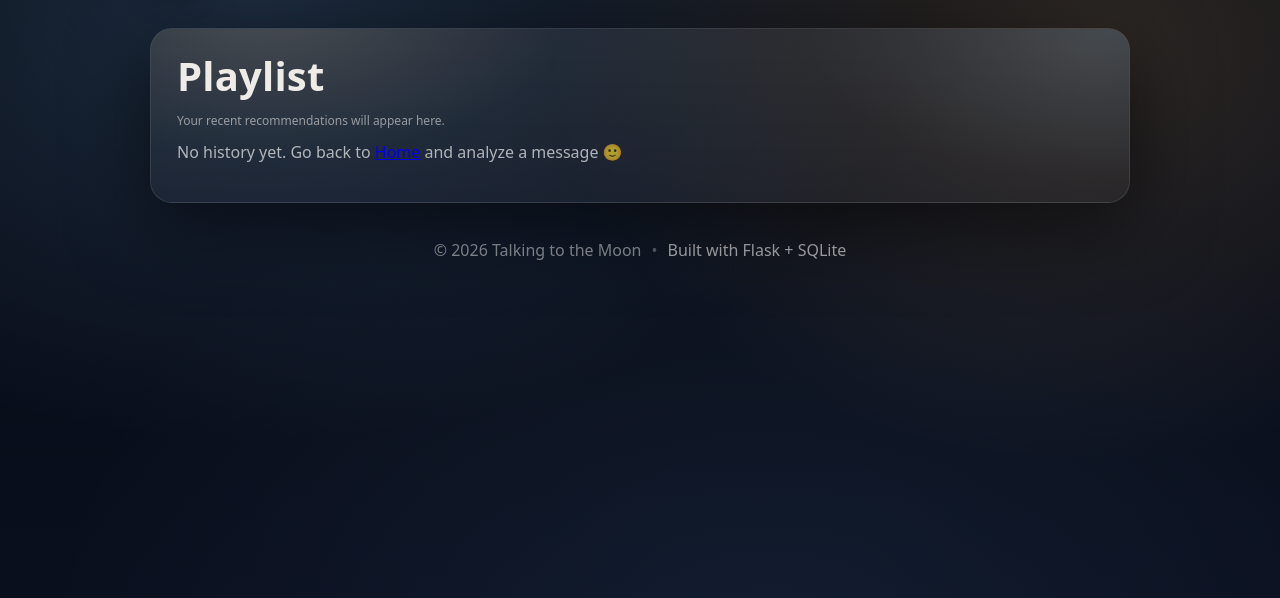
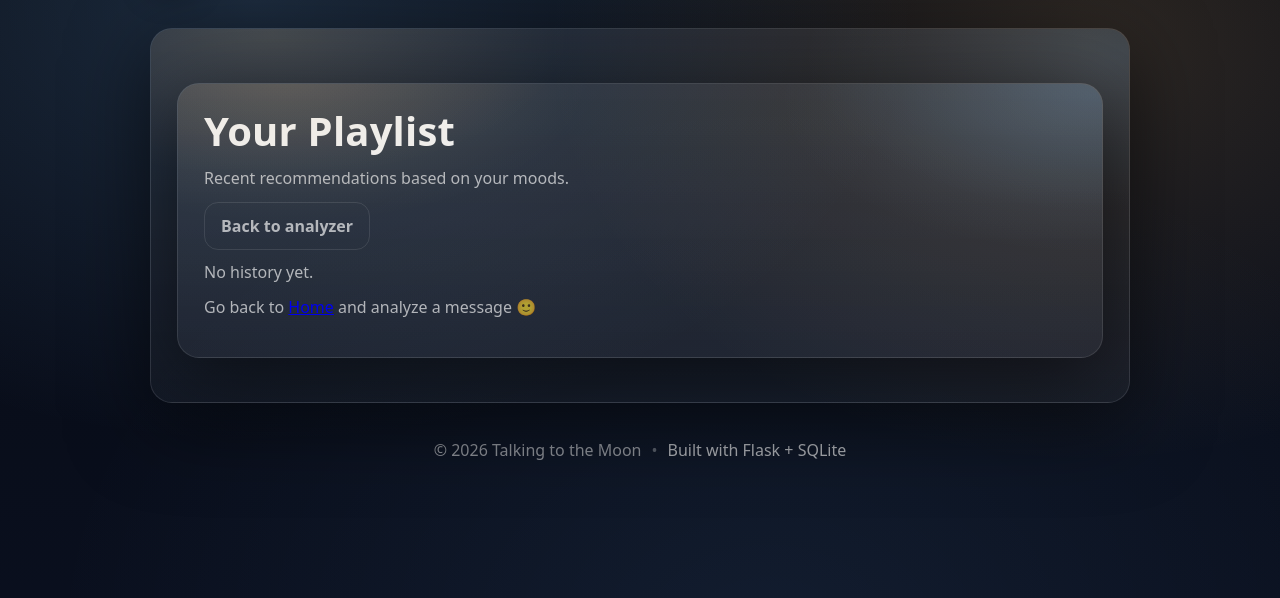
Before and after one commit to Naomi2468/MiniWebApplication, a Flask app: template templates/playlist.html in a window 1280 px wide. Shown: the part 77-675 px from the top of the page. Run offline with Flask 3, Linux system fonts and the light colour scheme; the template is opened without the code that fills it, so the values that code supplies are empty.

Commit message:
Update playlist.html

```diff
--- a/templates/playlist.html
+++ b/templates/playlist.html
@@ -1,20 +1,36 @@
 {% extends "layout.html" %}
-
 {% block content %}
-  <h1>Playlist</h1>
-  <p class="small">Your recent recommendations will appear here.</p>
+  <div class="card">
+    <div class="row-between">
+      <div>
+        <h1 class="page-title">Your Playlist</h1>
+        <p class="subtitle">Recent recommendations based on your moods.</p>
+      </div>
+      <a class="btn btn-ghost" href="/">Back to analyzer</a>
+    </div>
 
     {% if songs and songs|length > 0 %}
-    <hr>
-    <ul>
+      <div class="list">
         {% for s in songs %}
-        <li>
-          <strong>{{ s["title"] }}</strong>
-          <span class="small"> — {{ s["emotion"] }}{% if s["created_at"] %} · {{ s["created_at"] }}{% endif %}</span>
-        </li>
+          <div class="list-item">
+            <div class="list-main">
+              <div class="list-title">{{ s["title"] }}</div>
+              <div class="list-meta">
+                <span class="pill">{{ s["emotion"] }}</span>
+                {% if s["created_at"] %}
+                  <span class="dot">•</span>
+                  <span class="muted">{{ s["created_at"] }}</span>
+                {% endif %}
+              </div>
+            </div>
+          </div>
         {% endfor %}
-    </ul>
+      </div>
     {% else %}
-    <p>No history yet. Go back to <a href="/">Home</a> and analyze a message 🙂</p>
+      <div class="empty">
+        <p class="muted">No history yet.</p>
+        <p>Go back to <a href="/" class="link">Home</a> and analyze a message 🙂</p>
+      </div>
     {% endif %}
+  </div>
 {% endblock %}
```
Lines whose indentation alone changed are shown as unchanged.
